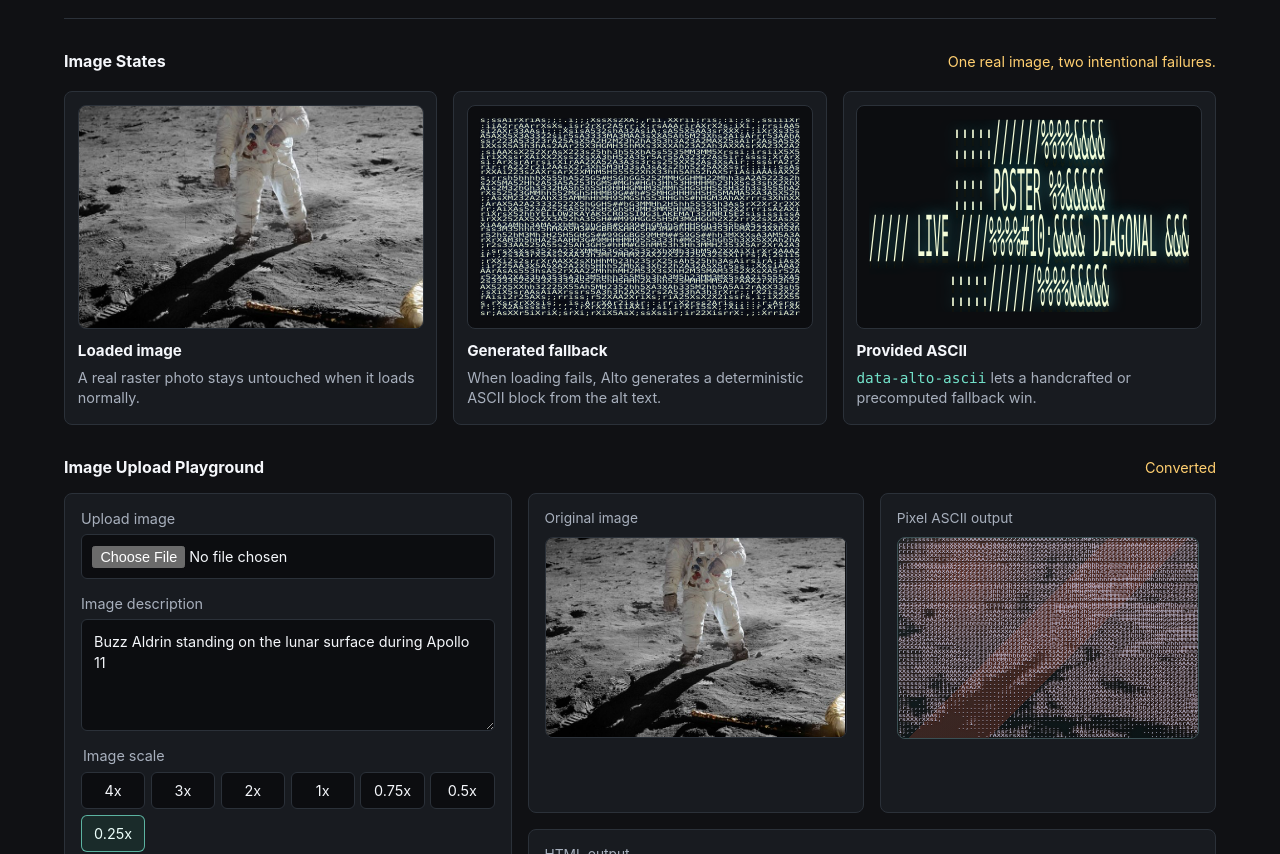
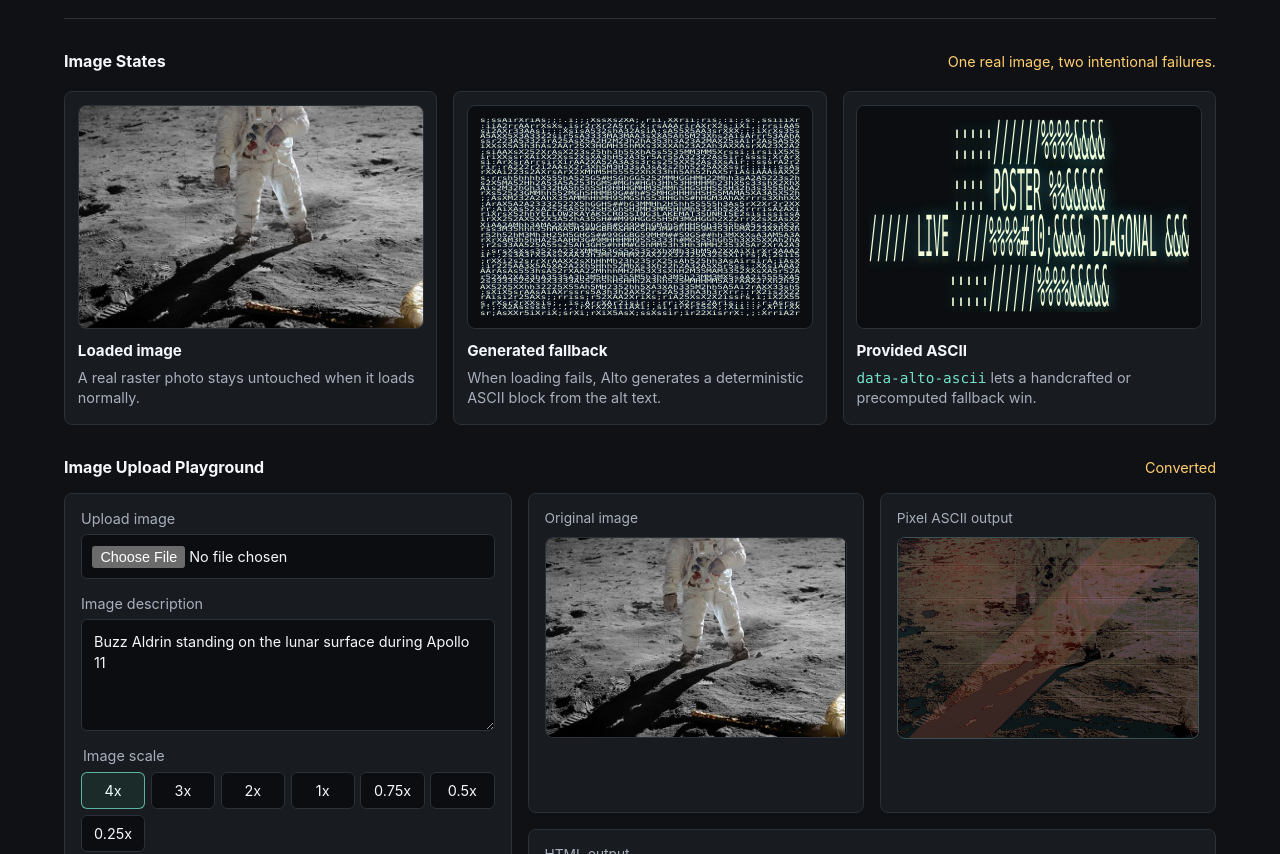
Before and after one commit to Mootbing/Alto, a website: page examples/demo.html in a window 1280 px wide. Shown: the part 98-952 px from the top of the page. Drawn offline with Linux system fonts and the light colour scheme.

Commit message:
Default demo scale to 4x

```diff
--- a/examples/demo.html
+++ b/examples/demo.html
@@ -430,13 +430,13 @@
             <fieldset>
               <legend>Image scale</legend>
               <div class="scale-options" id="scale-options">
-                <label><input type="radio" name="image-scale" value="4x" />4x</label>
+                <label><input type="radio" name="image-scale" value="4x" checked />4x</label>
                 <label><input type="radio" name="image-scale" value="3x" />3x</label>
                 <label><input type="radio" name="image-scale" value="2x" />2x</label>
                 <label><input type="radio" name="image-scale" value="1x" />1x</label>
                 <label><input type="radio" name="image-scale" value="0.75x" />0.75x</label>
                 <label><input type="radio" name="image-scale" value="0.5x" />0.5x</label>
-                <label><input type="radio" name="image-scale" value="0.25x" checked />0.25x</label>
+                <label><input type="radio" name="image-scale" value="0.25x" />0.25x</label>
               </div>
             </fieldset>
             <div class="number-grid">
```
